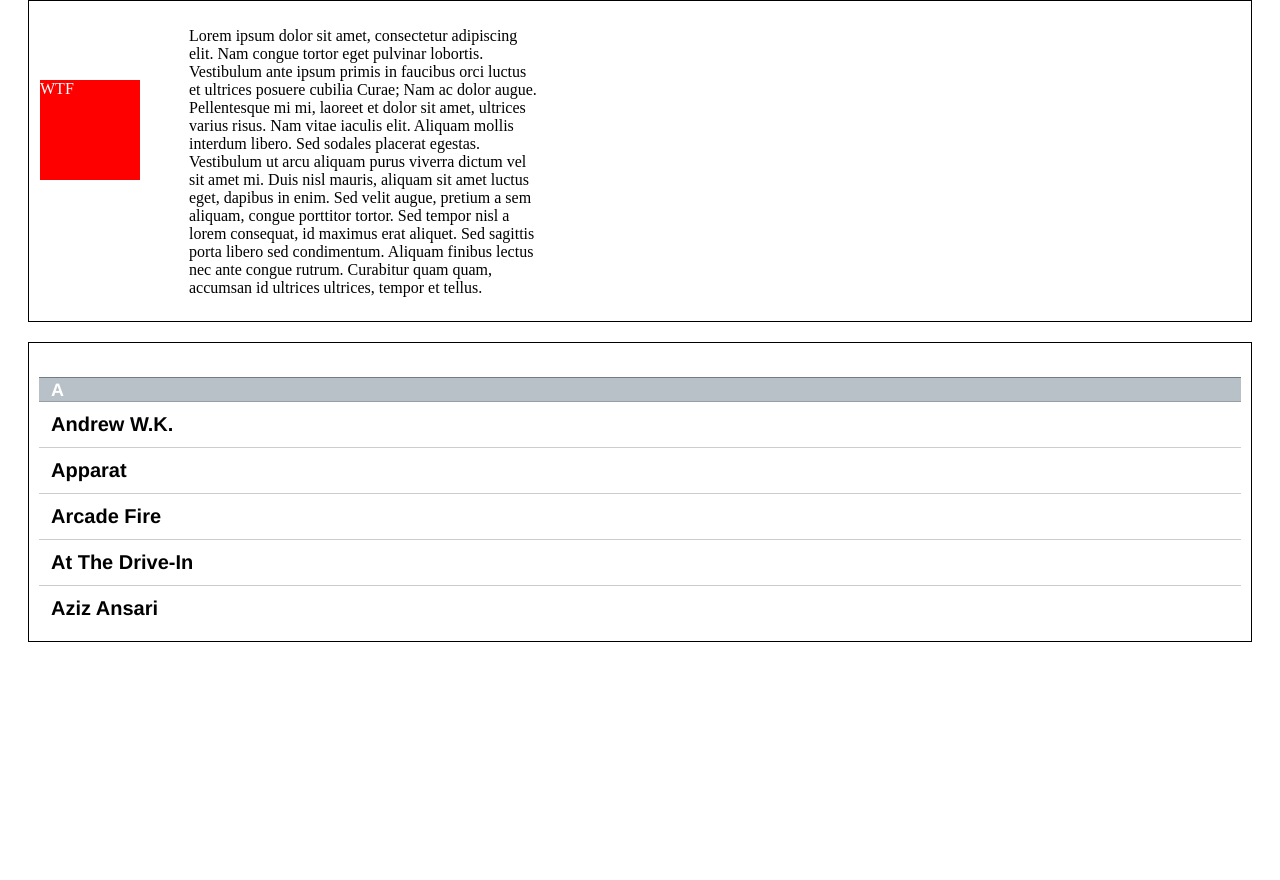
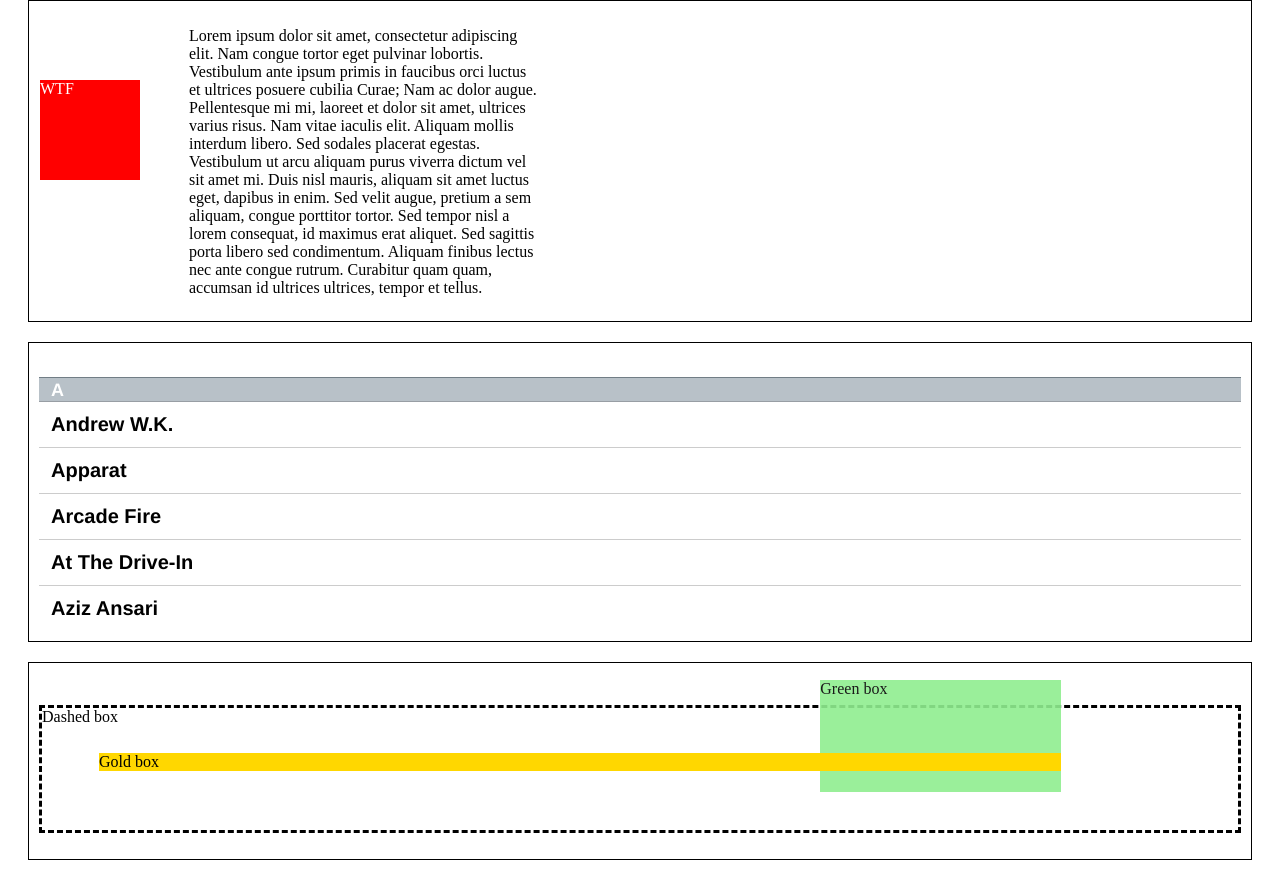
Before and after one commit to WTFAcademy/WTF-CSS, a plain HTML site: page 12_Position/index.html in a window 1280 px wide. Shown: the part 340-1220 px from the top of the page. Before the commit the page ends 1002 px from the top, so only its background shows below. Drawn offline with Linux system fonts and the light colour scheme.

Commit message:
update 12 13

```diff
--- a/12_Position/index.html
+++ b/12_Position/index.html
@@ -98,6 +98,37 @@
       dd + dd {
         border-top: 1px solid #ccc;
       }
+
+      .example-5 .wrapper {
+        position: relative;
+      }
+
+      .example-5 .dashed-box {
+        position: relative;
+        z-index: 1;
+        border: dashed;
+        height: 8em;
+        margin-bottom: 1em;
+        margin-top: 2em;
+      }
+      .example-5 .gold-box {
+        position: absolute;
+        z-index: 3; /* put .gold-box above .green-box and .dashed-box */
+        background: gold;
+        width: 80%;
+        left: 60px;
+        top: 3em;
+      }
+      .example-5 .green-box {
+        position: absolute;
+        z-index: 2; /* put .green-box above .dashed-box */
+        background: lightgreen;
+        width: 20%;
+        left: 65%;
+        top: -25px;
+        height: 7em;
+        opacity: 0.9;
+      }
     </style>
   </head>
   <body>
@@ -180,5 +211,12 @@
         </dl>
       </div>
     </div>
+    <div class="example example-5">
+      <div class="wrapper">
+        <div class="dashed-box">Dashed box</div>
+        <div class="gold-box">Gold box</div>
+        <div class="green-box">Green box</div>
+      </div>
+    </div>
   </body>
 </html>
```
Also changed, not shown: 12_Position/img/12-5.png (added), 13_ResponsiveDesign/img/grid.png (added), 2 other files.
